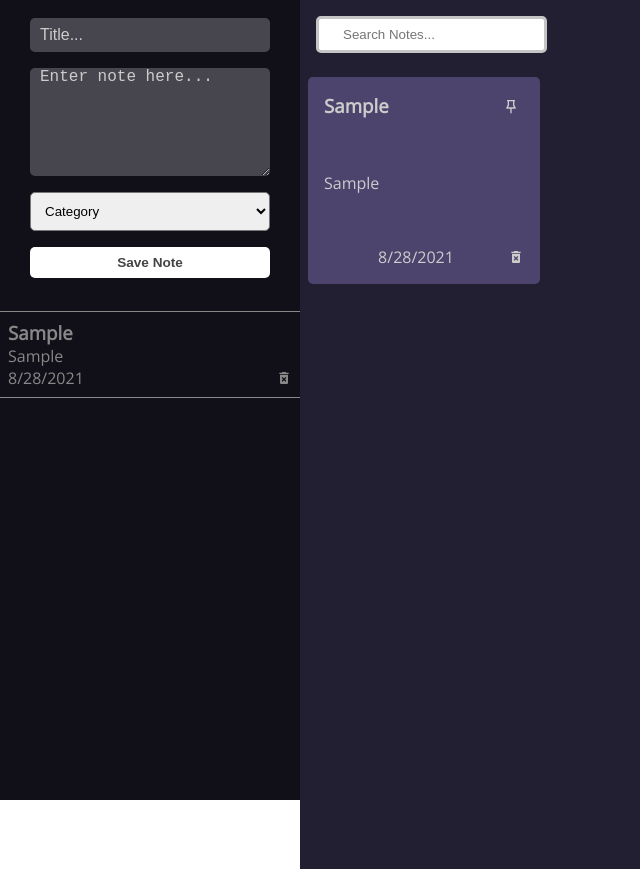
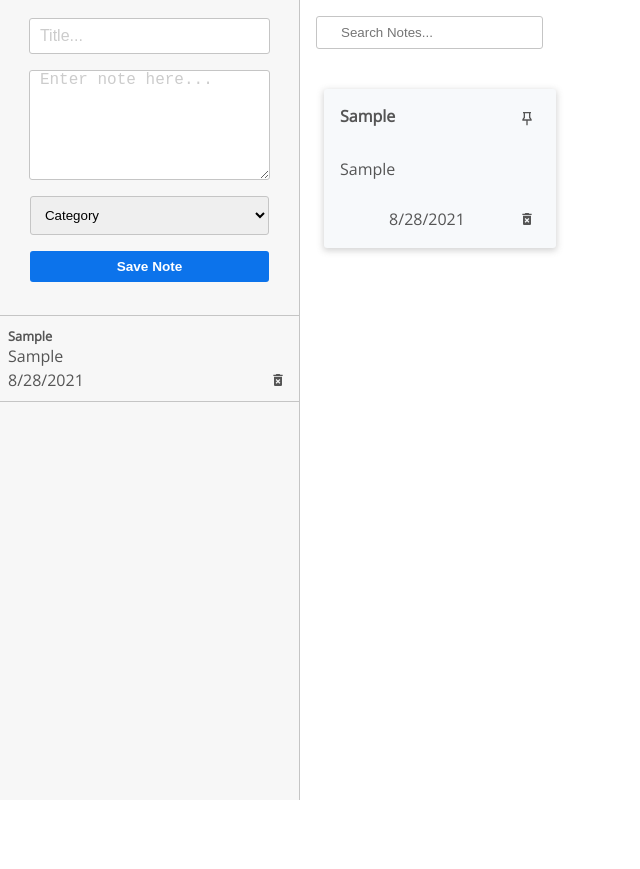
Before and after one commit to AndrewTownsley/React-Note-App, a React (Create React App) app: page / in a window 1280 px wide. Both pictures are taken after typing "Sample", "Sample" into the empty fields and a click on the button "Save Note". Shown: the whole page, without its empty margins (0-640 px from the left). After the commit the page ends 800 px from the top, so only its background shows below. Built offline with nearby package versions, Linux system fonts and the light colour scheme; the HTML template or start-up script is replaced by a standard one.

Commit message:
working on the ui theme.  It will be based on the dribbble note-app design I found.  Currently  building out css variables and color scheme.

```diff
--- a/src/App.css
+++ b/src/App.css
@@ -7,7 +7,24 @@
 
 #root {
   font-family: "Open Sans", "Segoe UI", Tahoma, Geneva, Verdana, sans-serif;
-  color: #888;
+  color: var(--font-main-clr);
+
+  --bg-primary: #f6f9fd;
+  --bg-second: #f7f7f7;
+  --font-main-clr: #555;
+  --font-second-clr: #777;
+  /* --note-clr: #f6f9fd; */
+  --note-clr: #f7f9fb;
+  --note-hover: #e9eff6;
+
+  --color-btn: #0c73eb;
+  --icon-hover: #d9d6e4;
+
+  --h3-size: 1rem;
+
+  --border-gray: 1px solid rgb(197, 197, 197);
+  --border-rad: 3px;
+  --box-shd: 0px 2px 6px 1px rgba(119, 119, 119, 0.3);
 }
 
 .App {
@@ -15,16 +32,21 @@
   grid-template-columns: 300px 1fr;
 }
 
+h3 {
+  font-size: 1rem;
+}
+
 /* ------------------------------ Sidebar */
 
 .sidebar {
-  background-color: rgb(17, 15, 24);
+  background-color: var(--bg-second);
+  border-right: var(--border-gray);
   min-height: 100vh;
   overflow-y: auto;
 }
 
 .note-search {
-  background-color: rgb(35, 31, 51);
+  background-color: var(--color-bg);
   display: flex;
   flex-direction: column;
   justify-content: center;
@@ -33,13 +55,13 @@
 .note-search input {
   padding: 0.5rem 1.5rem;
   margin: 1rem;
-  border-radius: 5px;
+  border-radius: var(--border-rad);
   border: none;
-  border: 3px solid rgb(197, 197, 197);
+  border: var(--border-gray);
 }
 
 .note-search input:focus {
-  border: 3px solid #c6fced;
+  border: var(--border-gray);
   outline: none;
 }
 
@@ -56,12 +78,16 @@
 .note-input input {
   width: 80%;
   padding: 0.5rem 0;
-  background-color: rgb(71, 69, 78);
-  border: none;
-  border-radius: 5px;
+  background-color: #fff;
+  border: var(--border-gray);
+  border-radius: var(--border-rad);
   margin-bottom: 1rem;
   font-size: 1rem;
   color: rgb(204, 204, 204);
+}
+
+.note-input input:focus {
+  border: 5px solid red;
 }
 
 .note-input input::placeholder,
@@ -73,10 +99,11 @@
 .note-input textarea {
   width: 80%;
   font-size: 1rem;
-  border-radius: 5px;
-  background-color: rgb(71, 69, 78);
-  border: none;
+  border-radius: var(--border-rad);
+  background-color: #fff;
+  border: var(--border-gray);
   color: rgb(204, 204, 204);
+  outline: none;
 }
 
 .note-input textarea::placeholder {
@@ -84,12 +111,14 @@
 }
 
 .note-input textarea:focus {
-  outline: 2px solid #999;
+  outline: 5px solid red;
 }
 
 .note-input select {
   margin-top: 1rem;
   width: 80%;
+  border: var(--border-gray);
+  outline: none;
 }
 
 .note-input-footer {
@@ -100,17 +129,17 @@
 
 .note-input-select {
   padding: 10px;
-  border-radius: 5px;
+  border-radius: var(--border-rad);
 }
 
 .save-btn {
   border: none;
-  background-color: #fff;
-  color: #444;
+  background-color: var(--color-btn);
+  color: #fff;
   padding: 0.5rem;
   margin: 1rem 0 0 0;
   width: 80%;
-  border-radius: 5px;
+  border-radius: var(--border-rad);
   cursor: pointer;
   font-size: 0.85rem;
   font-weight: 700;
@@ -118,6 +147,7 @@
 
 .save-btn:hover {
   color: #222;
+  background-color: rgb(246, 239, 255);
 }
 
 .note-history {
@@ -125,14 +155,22 @@
 }
 
 .note-history-item {
-  border-top: 1px solid #888;
-  border-bottom: 1px solid #888;
+  border-top: var(--border-gray);
+  border-bottom: var(--border-gray);
   padding: 0.5rem;
   cursor: pointer;
 }
 
+.note-history-item h3 {
+  font-size: 0.8rem;
+}
+
+.note-history-item p {
+  font-size: 16px;
+}
+
 .note-history-item:hover {
-  background-color: #2c293f;
+  background-color: var(--note-hover);
 }
 
 .note-history-item:focus,
@@ -148,33 +186,38 @@
 /* ----------------------------------- Note Item  */
 
 .notes-list {
-  background-color: rgb(35, 31, 51);
-  min-height: 100%;
-  display: flex;
-  flex-wrap: wrap;
+  background-color: var(--color-bg);
+  display: grid;
+  grid-template-rows: 175px;
+  grid-template-columns: repeat(4, 1fr);
+  gap: 1rem;
+  margin: 1rem;
 }
 
 .note {
   display: flex;
   flex-direction: column;
   justify-content: space-between;
-  overflow-x: auto;
-  overflow-y: auto;
+  overflow-x: hidden;
+  overflow-y: hidden;
   min-width: 200px;
   max-height: 175px;
-  border-radius: 5px;
+  border-radius: var(--border-rad);
   padding: 1rem;
   margin: 0.5rem;
   /* background-color: #c8b9f1; */
-  background-color: rgb(76, 68, 109);
   /* background-color: #feb459; */
-  /* background-color: #c6fced; */
-  color: rgb(204, 204, 204);
+  background-color: var(--note-clr);
+  color: var(--font-main-clr);
   cursor: pointer;
+  box-shadow: var(--box-shd);
 }
 
 .note:hover {
-  background-color: rgb(101, 93, 134);
+  background-color: var(--note-hover);
+  box-shadow: 0px 3px 6px 2px rgba(119, 119, 119, 0.3);
+  -moz-box-shadow: 0px 3px 6px 2px rgba(119, 119, 119, 0.3);
+  -webkit-box-shadow: 0px 3px 6px 2px rgba(119, 119, 119, 0.3);
 }
 
 .note-title-true {
@@ -196,15 +239,14 @@
   align-items: center;
 }
 
-.delete-btn {
+.delete-btn,
+.pin-icon {
   cursor: pointer;
+  padding: 5px;
+  border-radius: var(--border-rad);
 }
 
-.pin-icon {
-  padding: 5px;
-  border-radius: 2px;
+.delete-btn:hover,
+.pin-icon:hover {
+  background-color: var(--icon-hover);
 }
-
-.pin-icon:hover {
-  background-color: rgb(132, 122, 175);
-}
```
Also changed, not shown: 1 other file (tests, documents, lock files or other folders).
